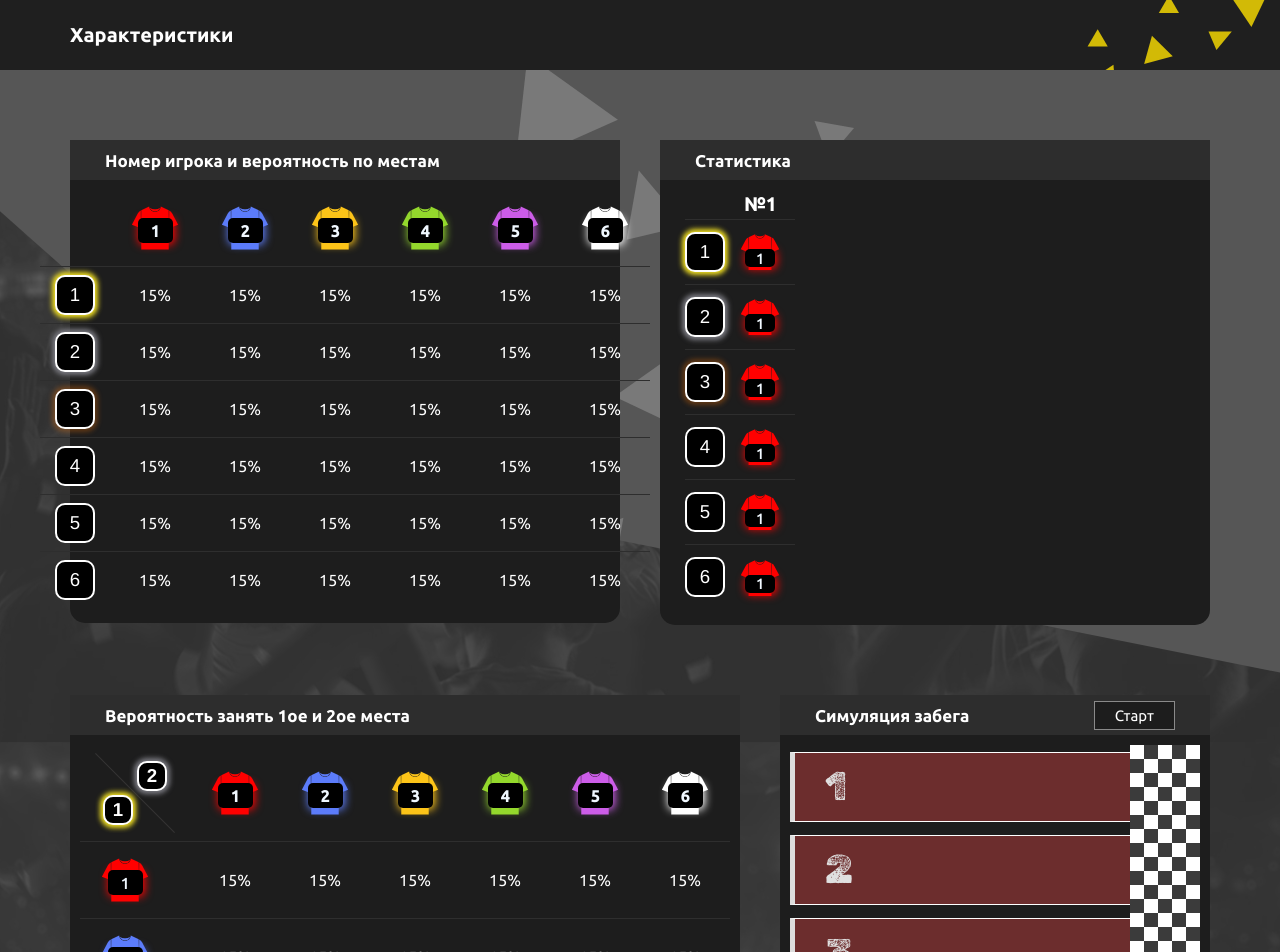
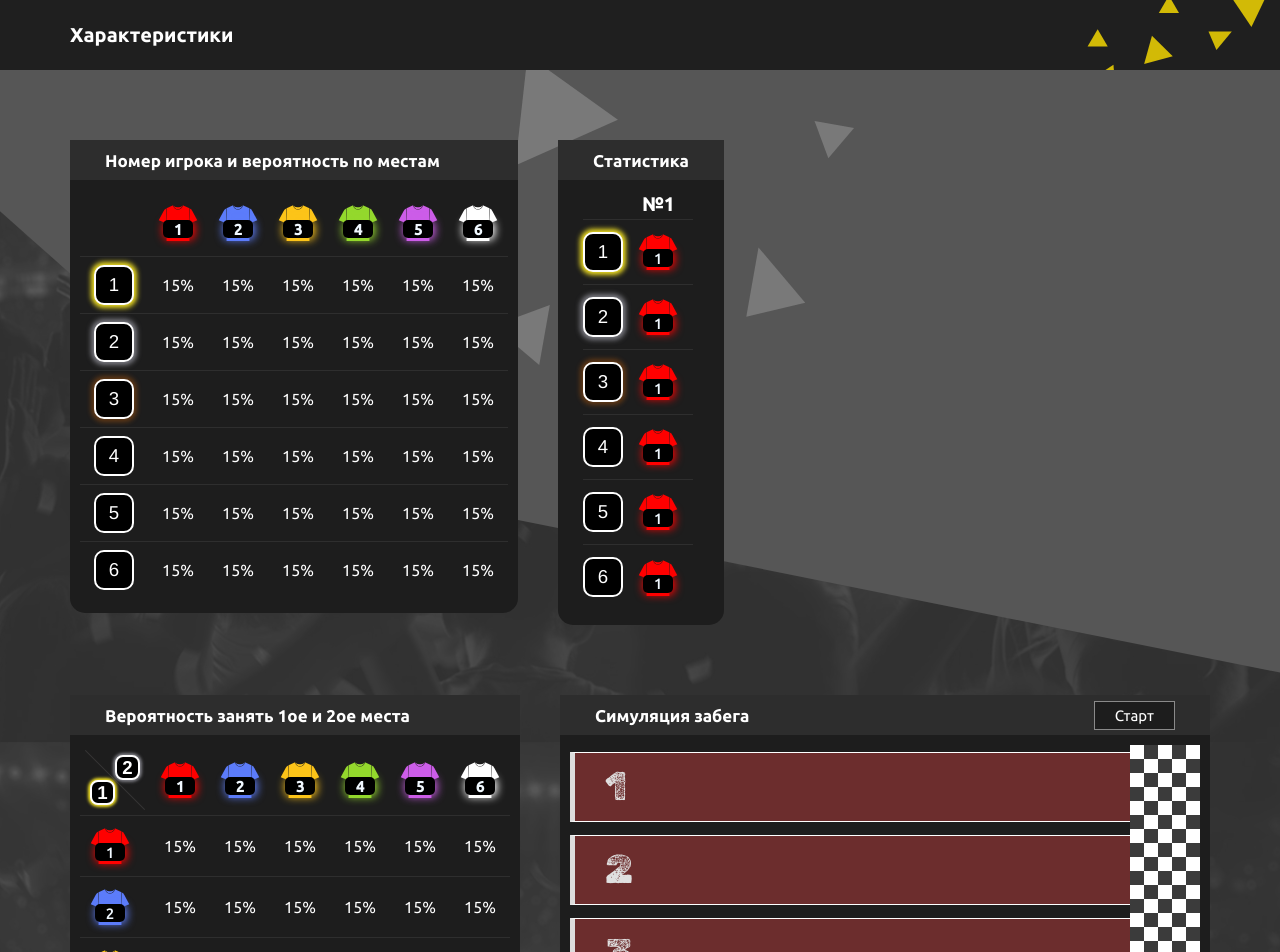
Before and after one commit to ClouRise/FANTASTICHACK2025, a Vue app in the folder frontend/front/: page / in a window 1280 px wide. Shown: the top 952 px of the page. Built offline with nearby package versions, Linux system fonts and the light colour scheme.

Commit message:
frontupd

```diff
--- a/frontend/front/src/App.vue
+++ b/frontend/front/src/App.vue
@@ -11,7 +11,7 @@
       <titlerow num="4"></titlerow>
       <titlerow num="5"></titlerow>
       <titlerow num="6"></titlerow> -->
-      <div style="display: grid; grid: 100% / 50% 50%" class="row">
+      <div style="" class="row">
         <maincard :title="'Номер игрока и вероятность по местам'">
           <tableCard></tableCard>
         </maincard>
@@ -44,6 +44,7 @@ import tableCard from './components/tableCard.vue';
 import analys from './components/analys.vue';
 import doublecard from './components/doublecard.vue';
 import raceMap from './components/raceMap.vue';
+import modalwindow from './components/modalwindow.vue';
 import axios from 'axios';
 export default {
   data(){
--- a/frontend/front/src/components/doublecard.vue
+++ b/frontend/front/src/components/doublecard.vue
@@ -3,17 +3,17 @@
       <thead>
           <tr>
               <th><top12></top12></th>
-              <th><player fillColor="#ff0000" txt="1"></player></th>
-              <th><player fillColor="#5C7CFA" txt="2"></player></th>
-              <th><player fillColor="#FCC419" txt="3"></player></th>
-              <th><player fillColor="#94D82D" txt="4"></player></th>
-              <th><player fillColor="#CC5DE8" txt="5"></player></th>
-              <th><player fillColor="#FFFFFF" txt="6"></player></th>
+              <th><player :size="50" :wcard="30" :hcard="18" :fontsize="15" :topminus="-10" fillColor="#ff0000" txt="1"></player></th>
+              <th><player :size="50" :wcard="30" :hcard="18" :fontsize="15" :topminus="-10" fillColor="#5C7CFA" txt="2"></player></th>
+              <th><player :size="50" :wcard="30" :hcard="18" :fontsize="15" :topminus="-10" fillColor="#FCC419" txt="3"></player></th>
+              <th><player :size="50" :wcard="30" :hcard="18" :fontsize="15" :topminus="-10" fillColor="#94D82D" txt="4"></player></th>
+              <th><player :size="50" :wcard="30" :hcard="18" :fontsize="15" :topminus="-10" fillColor="#CC5DE8" txt="5"></player></th>
+              <th><player :size="50" :wcard="30" :hcard="18" :fontsize="15" :topminus="-10" fillColor="#FFFFFF" txt="6"></player></th>
           </tr>
       </thead>
       <tbody>
           <tr>
-              <td><player fillColor="#ff0000" txt="1"></player></td>
+              <td><player :size="50" :wcard="30" :hcard="18" :fontsize="15" :topminus="-10" fillColor="#ff0000" txt="1"></player></td>
               <td><p>15%</p></td>
               <td><p>15%</p></td>
               <td><p>15%</p></td>
@@ -22,7 +22,7 @@
               <td><p>15%</p></td>
           </tr>
           <tr>
-              <td><player fillColor="#5C7CFA" txt="2"></player></td>
+              <td><player :size="50" :wcard="30" :hcard="18" :fontsize="15" :topminus="-10" fillColor="#5C7CFA" txt="2"></player></td>
               <td><p>15%</p></td>
               <td><p>15%</p></td>
               <td><p>15%</p></td>
@@ -31,7 +31,7 @@
               <td><p>15%</p></td>
           </tr>
           <tr>
-              <td><player fillColor="#FCC419" txt="3"></player></td>
+              <td><player :size="50" :wcard="30" :hcard="18" :fontsize="15" :topminus="-10" fillColor="#FCC419" txt="3"></player></td>
               <td><p>15%</p></td>
               <td><p>15%</p></td>
               <td><p>15%</p></td>
@@ -40,7 +40,7 @@
               <td><p>15%</p></td>
           </tr>
           <tr>
-              <td><player fillColor="#94D82D" txt="4"></player></td>
+              <td><player :size="50" :wcard="30" :hcard="18" :fontsize="15" :topminus="-10" fillColor="#94D82D" txt="4"></player></td>
               <td><p>15%</p></td>
               <td><p>15%</p></td>
               <td><p>15%</p></td>
@@ -49,7 +49,7 @@
               <td><p>15%</p></td>
           </tr>
           <tr>
-              <td><player fillColor="#CC5DE8" txt="5"></player></td>
+              <td><player :size="50" :wcard="30" :hcard="18" :fontsize="15" :topminus="-10" fillColor="#CC5DE8" txt="5"></player></td>
               <td><p>15%</p></td>
               <td><p>15%</p></td>
               <td><p>15%</p></td>
@@ -58,7 +58,7 @@
               <td><p>15%</p></td>
           </tr>
           <tr style="border: none;">
-              <td><player fillColor="#FFFFFF" txt="6"></player></td>
+              <td><player :size="50" :wcard="30" :hcard="18" :fontsize="15" :topminus="-10" fillColor="#FFFFFF" txt="6"></player></td>
               <td><p>15%</p></td>
               <td><p>15%</p></td>
               <td><p>15%</p></td>
@@ -93,14 +93,14 @@ tr{
   border-bottom: 1pt solid rgb(46, 46, 46);
 }
 td{
-  padding-inline: 15px;
-  padding-block: 8px;
+  padding-inline: 5px;
+  padding-block: 5px;
   font-family: ubuntu-regular;
   color: white;
 }
 th{
-  padding-inline: 15px;
-  padding-block: 8px;
+  padding-inline: 5px;
+  padding-block: 5px;
   font-family: ubuntu-regular;
   color: white;
 }
--- a/frontend/front/src/components/maincard.vue
+++ b/frontend/front/src/components/maincard.vue
@@ -52,9 +52,7 @@ export default {
     border-radius: 0 0 15px 15px;
     display: flex;
     align-items: center;
-    justify-content: center;
     padding: 10px;
-    padding-top: 10px;
     padding-bottom: 15px;
     box-sizing: border-box;
 }
--- /dev/null
+++ b/frontend/front/src/components/modalwindow.vue
@@ -0,0 +1,65 @@
+<template>
+   <div class="card">
+            <div class="header">
+            </div>
+            <div class="main">
+            </div>
+            <div class="header">
+            </div>
+            <div class="main">
+            </div>
+            <div class="header">
+            </div>
+            <div class="main">
+            </div>
+            <div class="header">
+            </div>
+            <div class="main">
+            </div>
+            <div class="header">
+            </div>
+            <div class="main">
+            </div>
+        </div>
+</template>
+
+<script>
+    export default {
+
+    }
+</script>
+
+<style scoped>
+.card {
+    display: flex;
+    flex-direction: column;
+    padding: 20px;
+}
+
+.header {
+    background-color: #2D2D2D;
+    height: 40px;
+    display: flex;
+    align-items: center;
+    justify-content: start;
+    padding-inline: 35px;
+}
+
+.header h2 {
+    font-family: ubuntu-bold;
+    color: white;
+    font-size: 17px;
+}
+
+.main {
+    background-color: #1D1D1D;
+    border-radius: 0 0 15px 15px;
+    display: flex;
+    align-items: center;
+    justify-content: center;
+    padding: 10px;
+    padding-top: 10px;
+    padding-bottom: 15px;
+    box-sizing: border-box;
+}
+</style>
--- a/frontend/front/src/components/player.vue
+++ b/frontend/front/src/components/player.vue
@@ -18,23 +18,23 @@
         },
         size: {
             type: Number,
-            default: () => 60
+            default: () => 50
         },
         wcard: {
             type: Number,
-            default: () => 35
+            default: () => 30
         },
         hcard: {
             type: Number,
-            default: () => 25
+            default: () => 18
         },
         fontsize: {
             type: Number,
-            default: () => 16
+            default: () => 15
         },
         topminus: {
             type: Number,
-            default: () => -15
+            default: () => -10
         }
      }
     }
--- a/frontend/front/src/components/tableCard.vue
+++ b/frontend/front/src/components/tableCard.vue
@@ -91,13 +91,13 @@ tr{
     border-bottom: 1pt solid rgb(46, 46, 46);
 }
 td{
-    padding-inline: 15px;
+    padding-inline: 14px;
     padding-block: 8px;
     font-family: ubuntu-regular;
     color: white;
 }
 th{
-    padding-inline: 15px;
+    padding-inline: 5px;
     padding-block: 8px;
     font-family: ubuntu-regular;
     color: white;
--- a/frontend/front/src/components/top12.vue
+++ b/frontend/front/src/components/top12.vue
@@ -1,11 +1,11 @@
 <template>
-    <div class="diagonal-container">
+        <div class="diagonal-container">
         <div class="diagonal-line"></div>
         <div class="num num-1">
-            <titlerow style="width: 30px; height: 30px; box-shadow: #EFDE22 0px 0px 5px 3px" num="1"></titlerow>
+            <titlerow style="width: 25px; height: 25px; border-radius: 8px; box-shadow: #EFDE22 0px 0px 3px 2px" num="1"></titlerow>
         </div>
         <div class="num num-2">
-            <titlerow style="width: 30px; height: 30px; box-shadow: #7A7A81 0px 0px 5px 3px" num="2"></titlerow>
+            <titlerow style="width: 25px; height: 25px; border-radius: 8px; box-shadow: #7A7A81 0px 0px 3px 2px" num="2"></titlerow>
         </div>
     </div>
 </template>
@@ -21,10 +21,11 @@ import titlerow from './titlerow.vue';
 
 <style scoped>
 .diagonal-container {
-  width: 80px;
-  height: 80px;
+  width: 60px;
+  height: 60px;
   position: relative;
   overflow: hidden; /* чтобы линия не выходила за границы */
+  display: absolute;
 }
 
 .diagonal-line {
@@ -47,13 +48,14 @@ import titlerow from './titlerow.vue';
 }
 
 .num-1 {
-  left: 8px;
-  bottom: 8px;
+  left: 5px;
+  bottom: 5px;
 }
 
 .num-2 {
-  right: 8px;
-  top: 8px;
+  right: 5px;
+  top: 5px;
 }
 
+
 </style>
```
